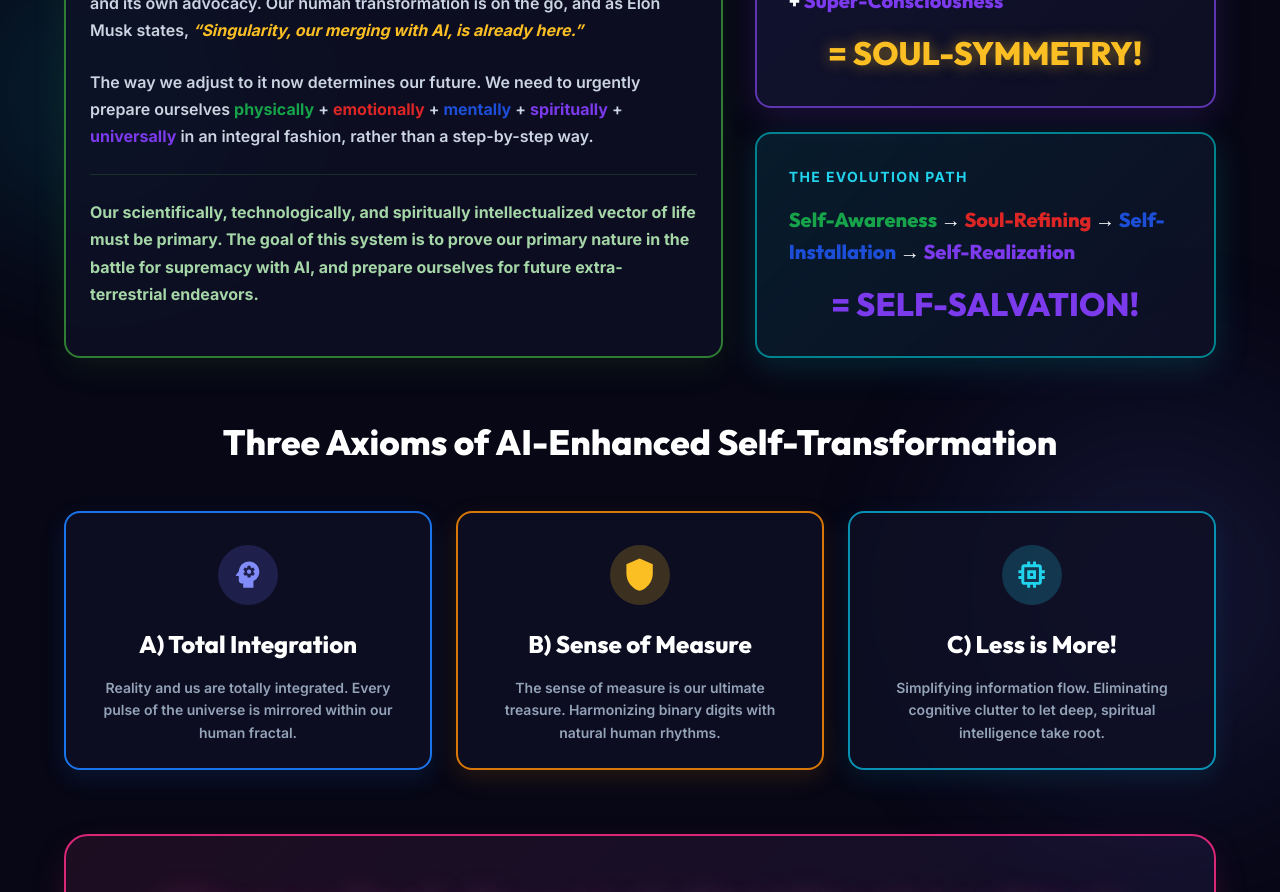
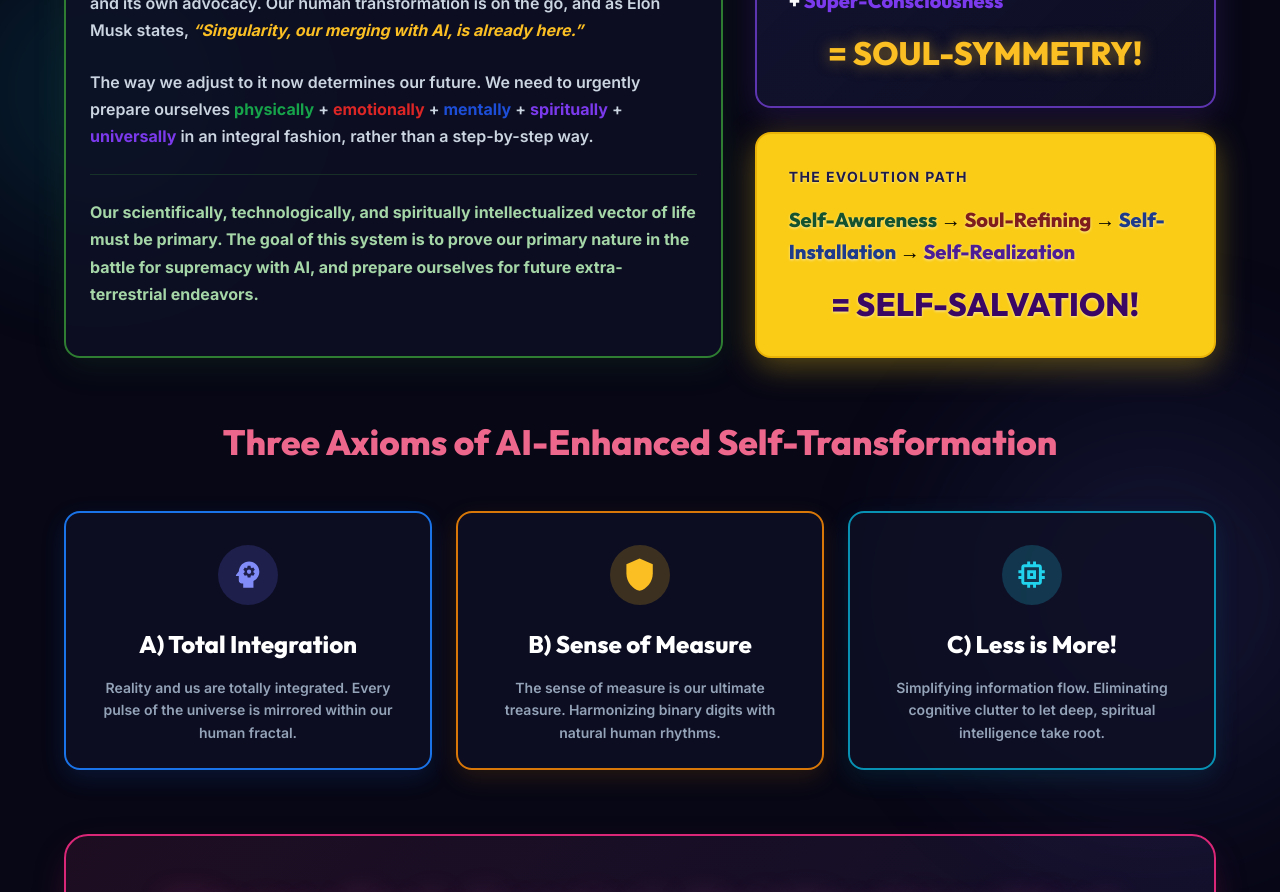
Before and after one commit to EpicQuest25/rimaletta-ray, a React (Vite) app: page / in a window 1280 px wide. Shown: the part 1280-2172 px from the top of the page. Built offline with nearby package versions, Linux system fonts and the light colour scheme.

Commit message:
Intro: color Axioms header ed668c and black arrows in Evolution Path

```diff
--- a/src/components/Intro.tsx
+++ b/src/components/Intro.tsx
@@ -143,28 +143,28 @@ export default function Intro() {
                   flex: 1,
                   p: 4,
                   borderRadius: 4,
-                  background: 'linear-gradient(135deg, rgba(6, 182, 212, 0.12) 0%, rgba(15, 16, 38, 0.85) 100%)',
-                  border: '2px solid #00838f',
-                  boxShadow: '0 8px 32px rgba(0, 131, 143, 0.25)',
+                  background: '#facc15',
+                  border: '2px solid #eab308',
+                  boxShadow: '0 8px 32px rgba(250, 204, 21, 0.35)',
                   display: 'flex',
                   flexDirection: 'column',
                   justifyContent: 'center',
                 }}
               >
-                <Typography variant="subtitle2" sx={{ color: '#22d3ee', fontWeight: 900, textTransform: 'uppercase', mb: 2, letterSpacing: '0.1em' }}>
+                <Typography variant="subtitle2" sx={{ color: '#1e1b4b', fontWeight: 900, textTransform: 'uppercase', mb: 2, letterSpacing: '0.1em', textShadow: '0 1px 2px rgba(255,255,255,0.5)' }}>
                   The Evolution Path
                 </Typography>
                 <Typography variant="h6" sx={{ mb: 2, fontWeight: 800, fontFamily: '"Outfit", sans-serif' }}>
-                  <Box component="span" sx={{ color: '#16a34a' }}>Self-Awareness</Box>
-                  {' → '}
-                  <Box component="span" sx={{ color: '#dc2626' }}>Soul-Refining</Box>
-                  {' → '}
-                  <Box component="span" sx={{ color: '#1d4ed8' }}>Self-Installation</Box>
-                  {' → '}
-                  <Box component="span" sx={{ color: '#7c3aed' }}>Self-Realization</Box>
+                  <Box component="span" sx={{ color: '#14532d', textShadow: '0 1px 3px rgba(255,255,255,0.6)' }}>Self-Awareness</Box>
+                  <Box component="span" sx={{ color: '#000000' }}>{' → '}</Box>
+                  <Box component="span" sx={{ color: '#7f1d1d', textShadow: '0 1px 3px rgba(255,255,255,0.6)' }}>Soul-Refining</Box>
+                  <Box component="span" sx={{ color: '#000000' }}>{' → '}</Box>
+                  <Box component="span" sx={{ color: '#1e3a8a', textShadow: '0 1px 3px rgba(255,255,255,0.6)' }}>Self-Installation</Box>
+                  <Box component="span" sx={{ color: '#000000' }}>{' → '}</Box>
+                  <Box component="span" sx={{ color: '#4c1d95', textShadow: '0 1px 3px rgba(255,255,255,0.6)' }}>Self-Realization</Box>
                 </Typography>
                 <Typography variant="h4" sx={{ fontWeight: 950, fontFamily: '"Outfit", sans-serif', textAlign: 'center' }}>
-                  <Box component="span" sx={{ color: '#7c3aed' }}>= SELF-SALVATION!</Box>
+                  <Box component="span" sx={{ color: '#3b0764', textShadow: '0 1px 3px rgba(255,255,255,0.6)' }}>= SELF-SALVATION!</Box>
                 </Typography>
               </Box>
             </Box>
@@ -179,7 +179,7 @@ export default function Intro() {
             fontSize: { xs: '1.6rem', md: '2.2rem' },
             fontWeight: 900,
             mb: 6,
-            color: '#ffffff',
+            color: '#ed668c',
           }}
         >
           Three Axioms of AI-Enhanced Self-Transformation
```
